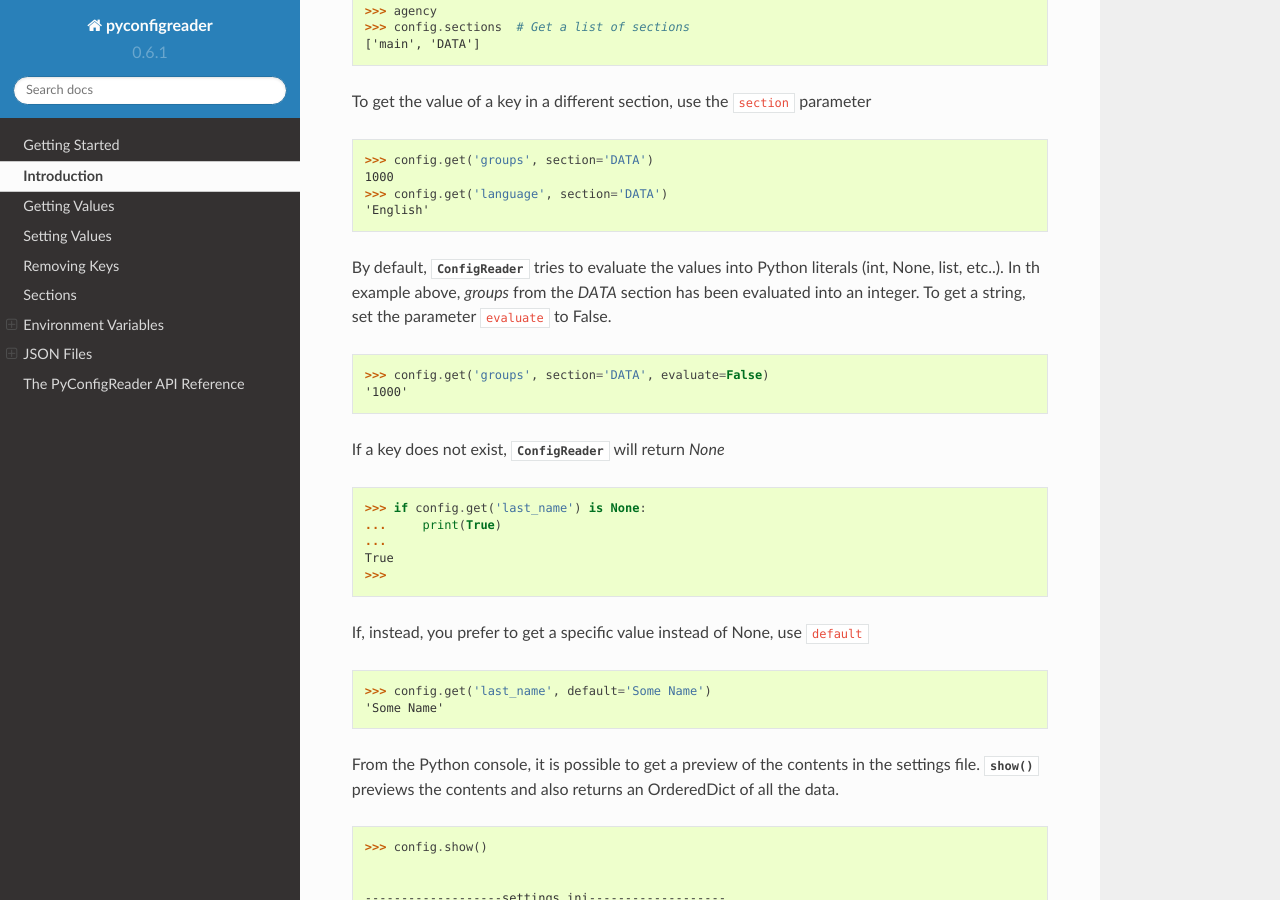
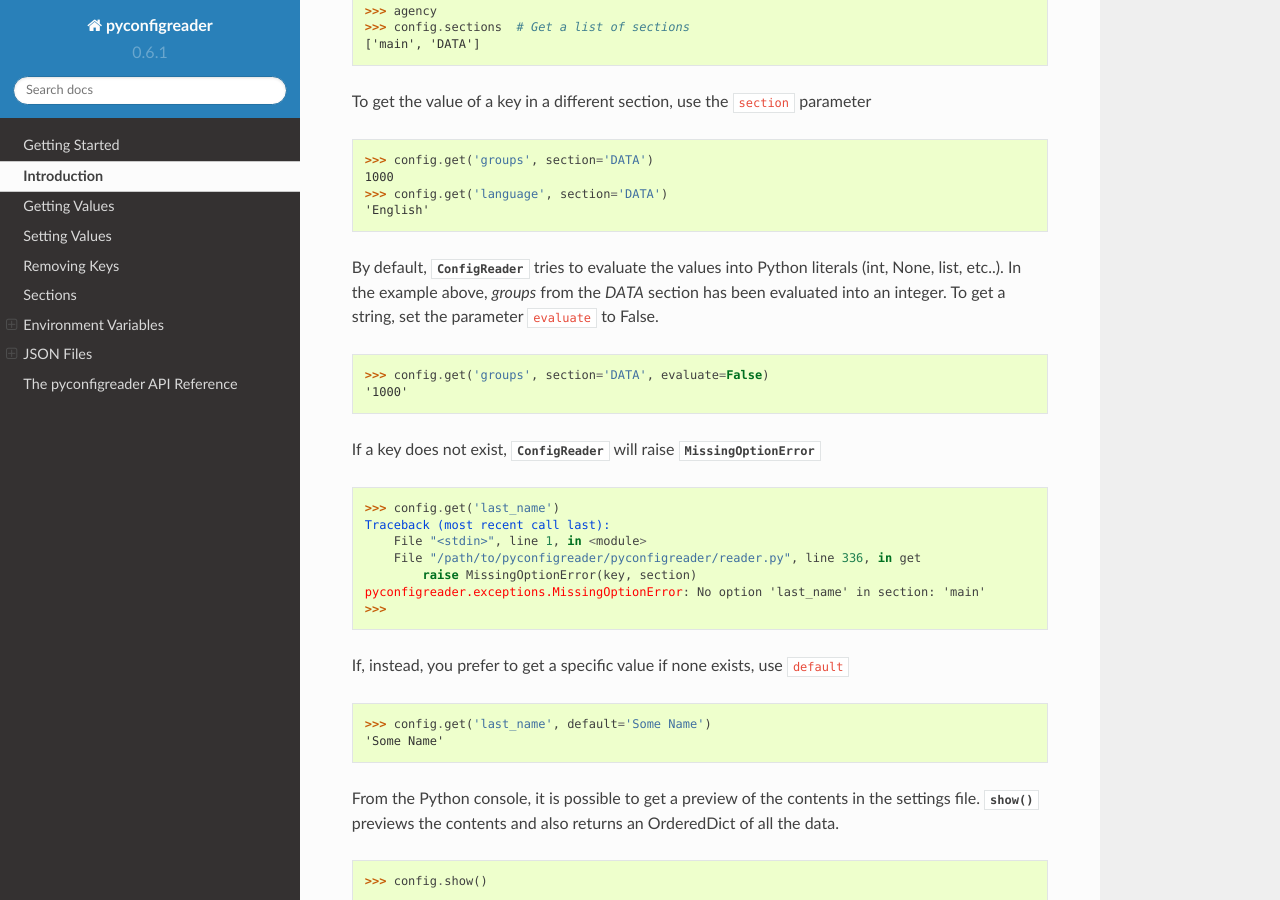
Before and after one commit to omushpapa/pyconfigreader, a Sphinx documentation site: the page built from docs/guide.rst, in a window 1280 px wide and 900 px high, scrolled down 827 px. Built offline with Sphinx 7.4.7 and the Read the Docs theme 2.0.0, drawn with Linux system fonts in a browser that asks for light colours; some of the changed text lies outside the part shown.

Commit message:
Fix: NoOptionError in py2.7
Replace NoOptionError with MissingOptionError
Update docs, docstrings and README
Update tests

Remove support for python3.4
Update tox.ini - remove support for python3.4
Add python requires in setup.py

```diff
--- a/docs/api.rst
+++ b/docs/api.rst
@@ -1,4 +1,4 @@
-The PyConfigReader API Reference
+The pyconfigreader API Reference
 ================================
 
 ConfigReader
--- a/docs/guide.rst
+++ b/docs/guide.rst
@@ -1,7 +1,7 @@
 Introduction
 ============
 
-**PyConfigReader** not only makes it easier to work with ini files but also
+**pyconfigreader** not only makes it easier to work with ini files but also
 to migrate between JSON and the OS environment. It is possible to transfer variables
 from one to the other.
 
@@ -24,7 +24,7 @@ The following code examples assume the following sample content in the settings.
 Getting Values
 ==============
 
-:class:`~reader.ConfigReader` creates a default **main** section from which key-value pairs are read if no section is specified.
+:class:`~pyconfigreader.reader.ConfigReader` creates a default **main** section from which key-value pairs are read if no section is specified.
 
 .. code-block:: python
 
@@ -50,8 +50,8 @@ To get the value of a key in a different section, use the ``section`` parameter
    >>> config.get('language', section='DATA')
    'English'
 
-By default, :class:`~reader.ConfigReader` tries to evaluate the values into Python literals
-(int, None, list, etc..). In th example above, `groups` from the `DATA` section has been
+By default, :class:`~pyconfigreader.reader.ConfigReader` tries to evaluate the values into Python literals
+(int, None, list, etc..). In the example above, `groups` from the `DATA` section has been
 evaluated into an integer. To get a string, set the parameter ``evaluate`` to False.
 
 .. code-block:: python
@@ -59,17 +59,19 @@ evaluated into an integer. To get a string, set the parameter ``evaluate`` to Fa
    >>> config.get('groups', section='DATA', evaluate=False)
    '1000'
 
-If a key does not exist, :class:`~reader.ConfigReader` will return *None*
+If a key does not exist, :class:`~pyconfigreader.reader.ConfigReader` will raise :class:`~pyconfigreader.exceptions.MissingOptionError`
 
 .. code-block:: python
 
-   >>> if config.get('last_name') is None:
-   ...     print(True)
-   ...
-   True
+   >>> config.get('last_name')
+   Traceback (most recent call last):
+       File "<stdin>", line 1, in <module>
+       File "/path/to/pyconfigreader/pyconfigreader/reader.py", line 336, in get
+           raise MissingOptionError(key, section)
+   pyconfigreader.exceptions.MissingOptionError: No option 'last_name' in section: 'main'
    >>>
 
-If, instead, you prefer to get a specific value instead of None, use ``default``
+If, instead, you prefer to get a specific value if none exists, use ``default``
 
 .. code-block:: python
 
@@ -77,7 +79,7 @@ If, instead, you prefer to get a specific value instead of None, use ``default``
    'Some Name'
 
 From the Python console, it is possible to get a preview of the contents in the
-settings file. :func:`~reader.ConfigReader.show` previews the contents and also
+settings file. :func:`~pyconfigreader.reader.ConfigReader.show` previews the contents and also
 returns an OrderedDict of all the data.
 
 .. code-block:: python
@@ -115,7 +117,7 @@ To hide the preview, set ``output`` to False
 Setting Values
 ==============
 
-Setting values is done by passing a *key* and *value* to :func:`~reader.ConfigReader.set`. This
+Setting values is done by passing a *key* and *value* to :func:`~pyconfigreader.reader.ConfigReader.set`. This
 saves the value to section **main** unless ``section`` is specified. Unlike Python's ConfigParser order of section then key then value, :mod:`pyconfigreader` uses the key then value then section order.
 
 .. code-block:: python
@@ -131,7 +133,7 @@ If a section does not exist, it is created on-the-fly and the key-value pair is
    >>> config.set('key', 'value', section='Section')
    >>> name = config.get('name')
 
-As at the moment, the changes are in-memory. To write these changes to the file on the disk close the :class:`~reader.ConfigReader` instance with ``save`` as True or call :func:`~reader.ConfigReader.save` which does not close the :class:`~reader.ConfigReader` instance.
+As at the moment, the changes are in-memory. To write these changes to the file on the disk close the :class:`~pyconfigreader.reader.ConfigReader` instance with ``save`` as True or call :func:`~pyconfigreader.reader.ConfigReader.save` which does not close the :class:`~pyconfigreader.reader.ConfigReader` instance.
 
 .. code-block:: python
 
@@ -147,7 +149,7 @@ In any case you want the changes to be written directly to the file on disk upon
 
    >>> config.set('name', None, section='DATA', commit=True)
 
-In order for :class:`~reader.ConfigReader` to be used, the settings.ini file does not have to pre-exist. If the file cannot be found then a new file will be created in the specified path
+In order for :class:`~pyconfigreader.reader.ConfigReader` to be used, the settings.ini file does not have to pre-exist. If the file cannot be found then a new file will be created in the specified path
 
 .. code-block:: python
 
@@ -157,10 +159,19 @@ In order for :class:`~reader.ConfigReader` to be used, the settings.ini file doe
    >>> config.set('count', 1, section='RUNNER')
    >>> config.close(save=True)
 
+To set many values at once, it is more convenient to use :func:`~pyconfigreader.reader.ConfigReader.set_many`
+
+.. code-block:: python
+
+   >>> config = ConfigReader()
+   >>> data = {'population': 'people', 'sample': True, 'count': 20}
+   >>> config.set_many(data, section='geography')
+   >>> config.close(save=True)
+
 Removing Keys
 =============
 
-Keys can be removed permanently by calling :func:`~reader.ConfigReader.remove_key`
+Keys can be removed permanently by calling :func:`~pyconfigreader.reader.ConfigReader.remove_key`
 
 .. code-block:: python
 
@@ -172,13 +183,13 @@ Keys can be removed permanently by calling :func:`~reader.ConfigReader.remove_ke
    >>> config.remove_key('name', section='Details')
    >>> config.close(save=True)
 
-:func:`~reader.ConfigReader.remove_key` is aliased by :func:`~reader.ConfigReader.remove_option`
+:func:`~pyconfigreader.reader.ConfigReader.remove_key` is aliased by :func:`~pyconfigreader.reader.ConfigReader.remove_option`
 taking the same arguments.
 
 Sections
 ========
 
-You can derive all keys and their values from sections using :func:`~reader.ConfigReader.get_items`. This
+You can derive all keys and their values from sections using :func:`~pyconfigreader.reader.ConfigReader.get_items`. This
 returns an OrderedDict.
 
 .. code-block:: python
@@ -200,7 +211,7 @@ Section are created on-the-fly when keys and values are set.
    >>> config.set('name', 'first', section='Details')  # Save key `name` with value `first` in section `Details`
    >>> config.close()
 
-Sections can also be explicitly remove by calling :func:`~reader.ConfigReader.remove_section`
+Sections can also be explicitly remove by calling :func:`~pyconfigreader.reader.ConfigReader.remove_section`
 
 .. code-block:: python
 
@@ -217,8 +228,8 @@ Environment Variables
 Get Environment Variables
 -------------------------
 
-**PyConfigReader** makes it possible to load most environment variables into
-the settings.ini. To achieve this, use :func:`~reader.ConfigReader.load_env`
+**pyconfigreader** makes it possible to load most environment variables into
+the settings.ini. To achieve this, use :func:`~pyconfigreader.reader.ConfigReader.load_env`
 
 .. code-block:: python
 
@@ -244,7 +255,7 @@ With **pyconfigreader**, it is easy to pass values to the environment.
    >>> os.environ['MAIN_READER']
    'configreader'
 
-By default, :class:`~reader.ConfigReader` prepends the key with the section name
+By default, :class:`~pyconfigreader.reader.ConfigReader` prepends the key with the section name
 and then transforms to uppercase before dumping to the environment. For instance,
 in the above example, *name* in section *Details* generated the environment key
 ``DETAILS_NAME``. If you do not prefer this behaviour and want the key to be saved
@@ -267,8 +278,8 @@ JSON Files
 Load JSON Files
 ---------------
 
-**PyConfigReader** makes it convenient to load configuration from JSON files.
-This can be done by calling :func:`~reader.ConfigReader.load_json`
+**pyconfigreader** makes it convenient to load configuration from JSON files.
+This can be done by calling :func:`~pyconfigreader.reader.ConfigReader.load_json`
 
 .. code-block:: python
 
@@ -278,7 +289,7 @@ This can be done by calling :func:`~reader.ConfigReader.load_json`
 
 As always, a full path to the JSON file is better than just a file name.
 
-By default, :func:`~reader.ConfigReader.load_json` loads the JSON configuration
+By default, :func:`~pyconfigreader.reader.ConfigReader.load_json` loads the JSON configuration
 to the **main** section. It is possible to set the JSON data to be dumped to a
 different section - the parameter ``section`` makes this possible.
 
@@ -309,7 +320,7 @@ One should expect a section named ``counters`` that looks like::
    start = {'name': 'scrollers', 'count': 15}
    end = {'name': 'keepers', 'count': 5}
 
-:func:`~reader.ConfigReader.load_json` looks for first-level keys which are
+:func:`~pyconfigreader.reader.ConfigReader.load_json` looks for first-level keys which are
 prefixed with the ``identifier`` and turns them into section names with their values
 being assigned to the same section.
 
@@ -319,7 +330,7 @@ The JSON file encoding can be set using the ``encoding`` parameter.
 Dump JSON
 ----------
 
-The settings.ini configuration can be dumped as JSON by calling :func:`~reader.ConfigReader.to_json`.
+The settings.ini configuration can be dumped as JSON by calling :func:`~pyconfigreader.reader.ConfigReader.to_json`.
 
 .. code-block:: python
 
@@ -328,7 +339,7 @@ The settings.ini configuration can be dumped as JSON by calling :func:`~reader.C
    >>> json_dump = config.to_json()
 
 
-To dump the data to a JSON file, pass an open writable file to :func:`~reader.ConfigReader.to_json`.
+To dump the data to a JSON file, pass an open writable file to :func:`~pyconfigreader.reader.ConfigReader.to_json`.
 
 .. code-block:: python
 
--- a/docs/index.rst
+++ b/docs/index.rst
@@ -3,7 +3,7 @@
    You can adapt this file completely to your liking, but it should at least
    contain the root `toctree` directive.
 
-PyConfigReader Documentation
+pyconfigreader Documentation
 ============================
 
 A configuration file handler for the most basic stuff in ini files that
--- a/docs/tutorial.rst
+++ b/docs/tutorial.rst
@@ -31,7 +31,7 @@ and paste the following content::
    groups = 1000
 
 
-In a Python console, import :class:`~reader.ConfigReader`::
+In a Python console, import :class:`~pyconfigreader.reader.ConfigReader`::
 
    >>> from pyconfigreader import ConfigReader
 
@@ -59,7 +59,7 @@ Save changes::
 
    >>> config.save()
 
-Close the :class:`~reader.ConfigReader` object::
+Close the :class:`~pyconfigreader.reader.ConfigReader` object::
 
    >>> config.close()  # Close without saving changes
    >>> # or
```
Also changed, not shown: README.md (+4 -3 lines), setup.py (+11 -2 lines), 4 other files.
